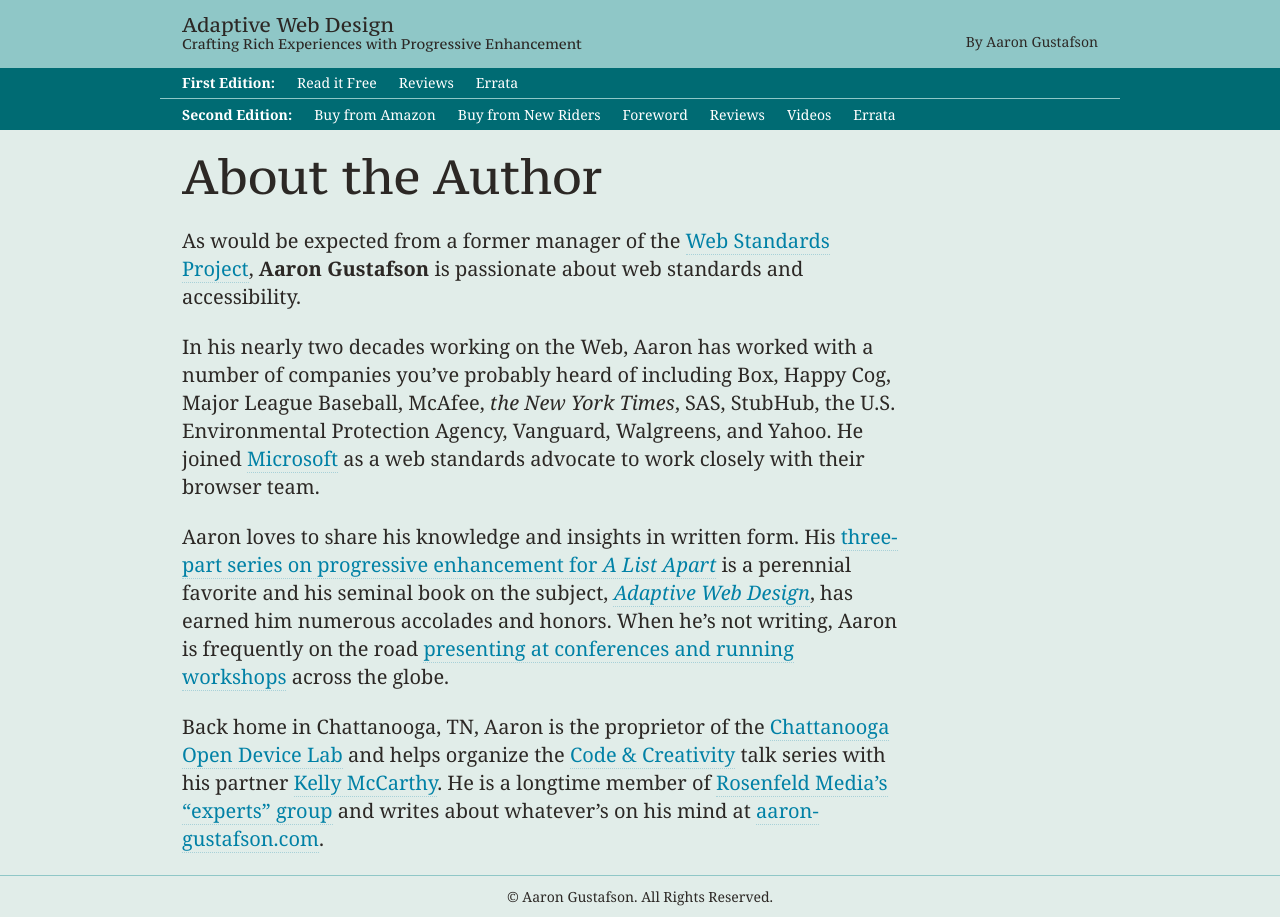
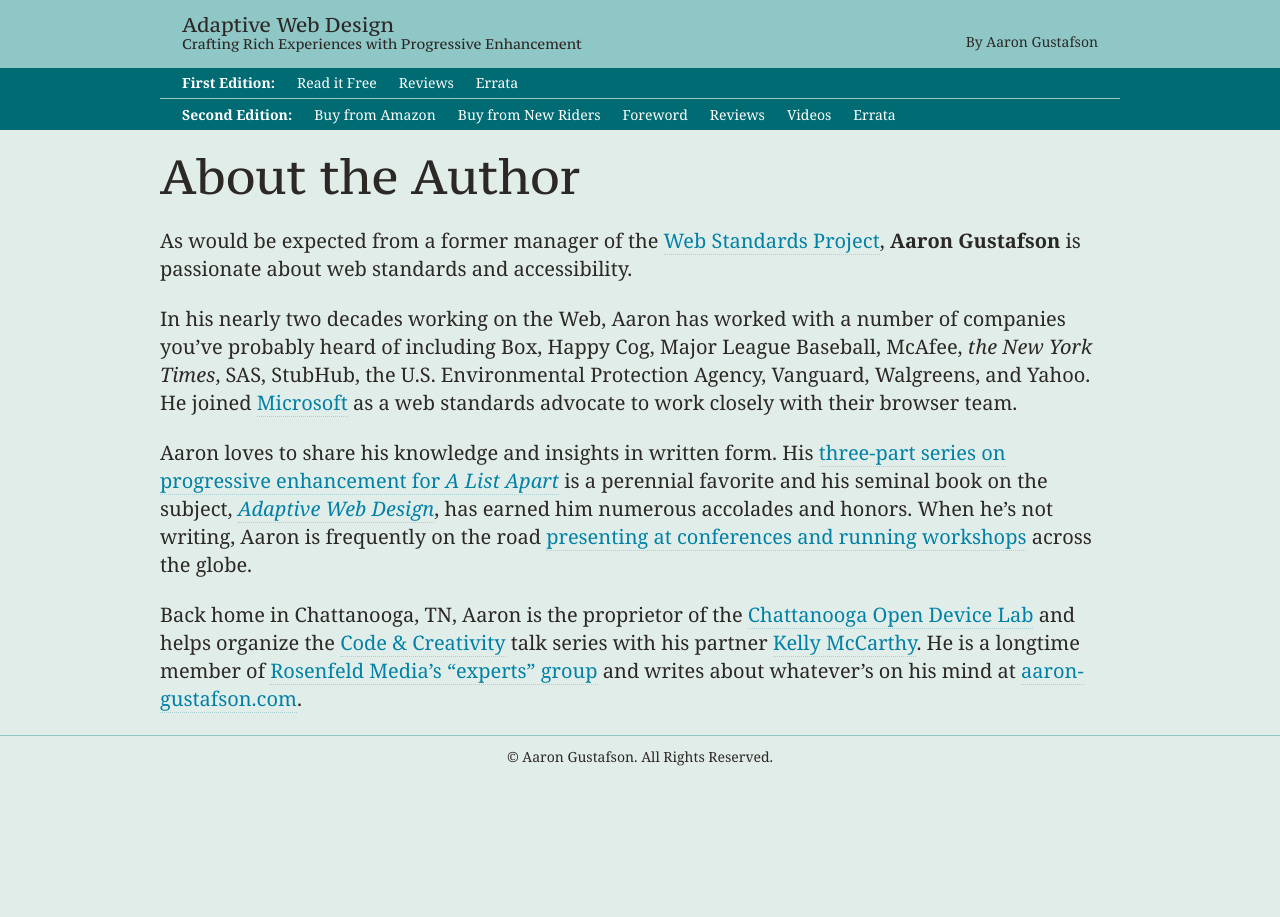
Before and after one commit to aarongustafson/adaptivewebdesign.info, a Jekyll site: the page built from author.html, in a window 1280 px wide. Built offline with Jekyll 4.4.1, drawn with Linux system fonts in a browser that asks for light colours.

Commit message:
fixing Safari’s issue with flexbox & floats

```diff
--- a/_layouts/default.html
+++ b/_layouts/default.html
@@ -5,12 +5,12 @@
 
     {% include header.html %}
 
-    <main class="layout-container" id="main" tabindex="-1" role="main">
+    <main id="main" tabindex="-1" role="main">
+      <div class="layout-container">
+        <h1 class="page__title">{{ page.title }}</h1>
 
-      <h1 class="page__title">{{ page.title }}</h1>
-
-      {{ content }}
-
+        {{ content }}
+      </div>
     </main>
 
     {% include navigation.html %}
```
Also changed, not shown: _layouts/home.html (+4 -4 lines), 9 other files.
